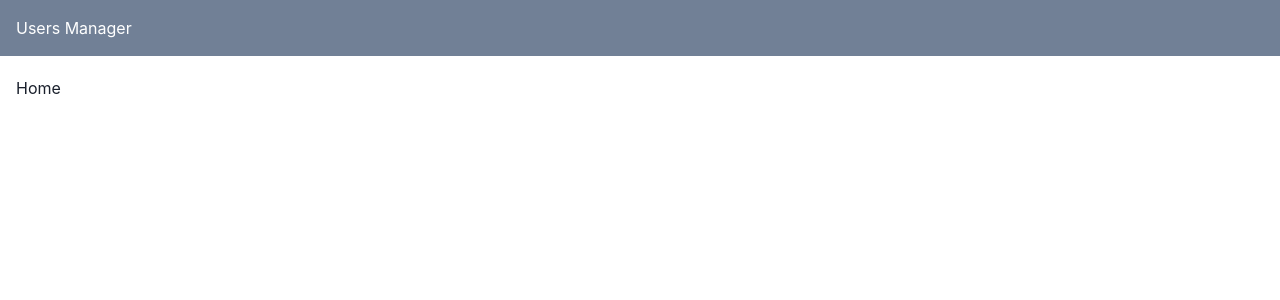
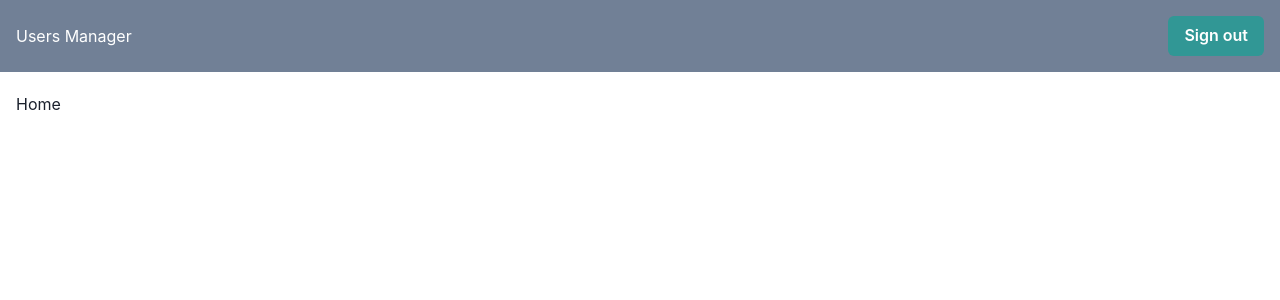
Before and after one commit to dawinValenzuela/users-manager, a Next.js app: page / in a window 1280 px wide. Shown: the top 300 px of the page. Built offline with nearby package versions, Linux system fonts and the light colour scheme; no server answers; sample sign-in values are in the browser's storage.

Commit message:
delete file

```diff
--- a/components/Navbar.js
+++ b/components/Navbar.js
@@ -1,10 +1,26 @@
-import { Box } from '@chakra-ui/react';
+import { Flex, Button } from '@chakra-ui/react';
+import { signOut, useSession } from 'next-auth/react';
 
 function Navbar() {
+  const { data: session } = useSession();
+
   return (
-    <Box bg='gray.500' w='100%' p={4} color='white' mb={5}>
+    <Flex
+      alignItems='center'
+      justifyContent='space-between'
+      bg='gray.500'
+      w='100%'
+      p={4}
+      color='white'
+      mb={5}
+    >
       Users Manager
-    </Box>
+      {session?.user?.email && (
+        <Button colorScheme='teal' ml={5} onClick={() => signOut()}>
+          Sign out
+        </Button>
+      )}
+    </Flex>
   );
 }
 
--- a/package.json
+++ b/package.json
@@ -13,12 +13,14 @@
     "@chakra-ui/react": "^2.6.1",
     "@emotion/react": "^11.11.0",
     "@emotion/styled": "^11.11.0",
+    "@next-auth/firebase-adapter": "^2.0.1",
     "eslint": "8.40.0",
     "eslint-config-next": "13.4.2",
     "firebase": "^9.22.0",
     "firebase-admin": "^11.8.0",
     "framer-motion": "^10.12.10",
     "next": "13.4.2",
+    "next-auth": "^4.22.1",
     "react": "18.2.0",
     "react-dom": "18.2.0",
     "react-hook-form": "^7.43.9"
--- a/pages/_app.js
+++ b/pages/_app.js
@@ -2,15 +2,18 @@ import '@src/styles/globals.css';
 import { ChakraProvider } from '@chakra-ui/react';
 import Layout from './layout';
 import { UserProvider } from '@src/context/user/UserContext';
+import { SessionProvider } from 'next-auth/react';
 
-export default function App({ Component, pageProps }) {
+export default function App({ Component, pageProps, session }) {
   return (
     <ChakraProvider>
-      <UserProvider>
-        <Layout>
-          <Component {...pageProps} />
-        </Layout>
-      </UserProvider>
+      <SessionProvider session={session}>
+        <UserProvider>
+          <Layout>
+            <Component {...pageProps} />
+          </Layout>
+        </UserProvider>
+      </SessionProvider>
     </ChakraProvider>
   );
 }
```
Also changed, not shown: admin-keys.json (deleted, +0 -13 lines), pages/api/auth/[...nextauth].js (added, +13 -0 lines), pages/login/index.js (added, +32 -0 lines), pages/user/index.js (+16 -0 lines), 1 other file (tests, documents, lock files or other folders).
